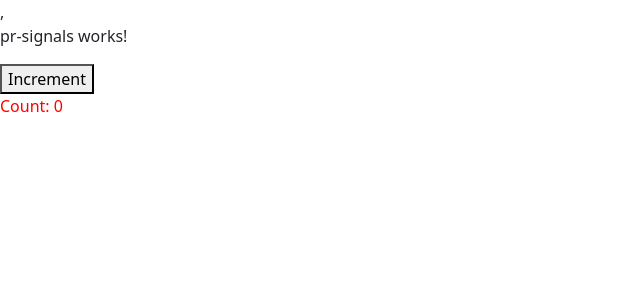
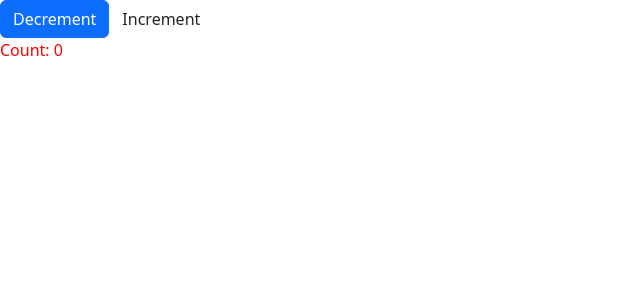
Before and after one commit to uditparmar90/first_App, an Angular app: page / in a window 1280 px wide. Shown: the top 300 px of the page, without its empty margins (0-640 px from the left). Built offline with nearby package versions, Linux system fonts and the light colour scheme.

Commit message:
set & update  data and style using Signals

```diff
--- a/src/app/pr-signals/pr-signals.html
+++ b/src/app/pr-signals/pr-signals.html
@@ -1,3 +1,3 @@
-,<p>pr-signals works!</p>
-<button (click)="increment()">Increment</button>
+<button class="btn btn-primary" (click)="decrement()">Decrement</button>
+<button class="btn"(click)="increment()" [style]="bg()">Increment</button>
 <p [style]="color()">Count: {{ count() }}</p>
--- a/src/app/pr-signals/pr-signals.ts
+++ b/src/app/pr-signals/pr-signals.ts
@@ -1,4 +1,4 @@
-import { Component,signal } from '@angular/core';
+import { Component,signal,effect } from '@angular/core';
 
 @Component({
   selector: 'app-pr-signals',
@@ -7,15 +7,33 @@ import { Component,signal } from '@angular/core';
   styleUrl: './pr-signals.css',
 })
 export class PrSignals {
+  constructor() {
+    effect(()=>{
+    console.log("conuter updated :"+this.count());
+    console.log("color updated :"+this.color());
+
+  })
+  }
   count = signal(0);
   color = signal('color:red;');
+  bg=signal('background-color:white;');
   increment() {
     this.count.set(this.count() + 1);
-    this.color.set('color:blue;');
+    this.checkColor(this.count());
   }
   decrement() {
     this.count.update(()=>this.count() - 1);
-    this.color.set('color:gray;');
+    this.checkColor(this.count());
   }
-
+  checkColor(countval:number){
+    if(countval>0){
+      this.color.set('color:blue;');
+      this.bg.set('background-color:orange;');
+    }else if(countval<0){
+      this.color.set('color:gray;');
+    }
+    else{
+      this.color.set('color:orange;');
+    }
+  }
 }
```
